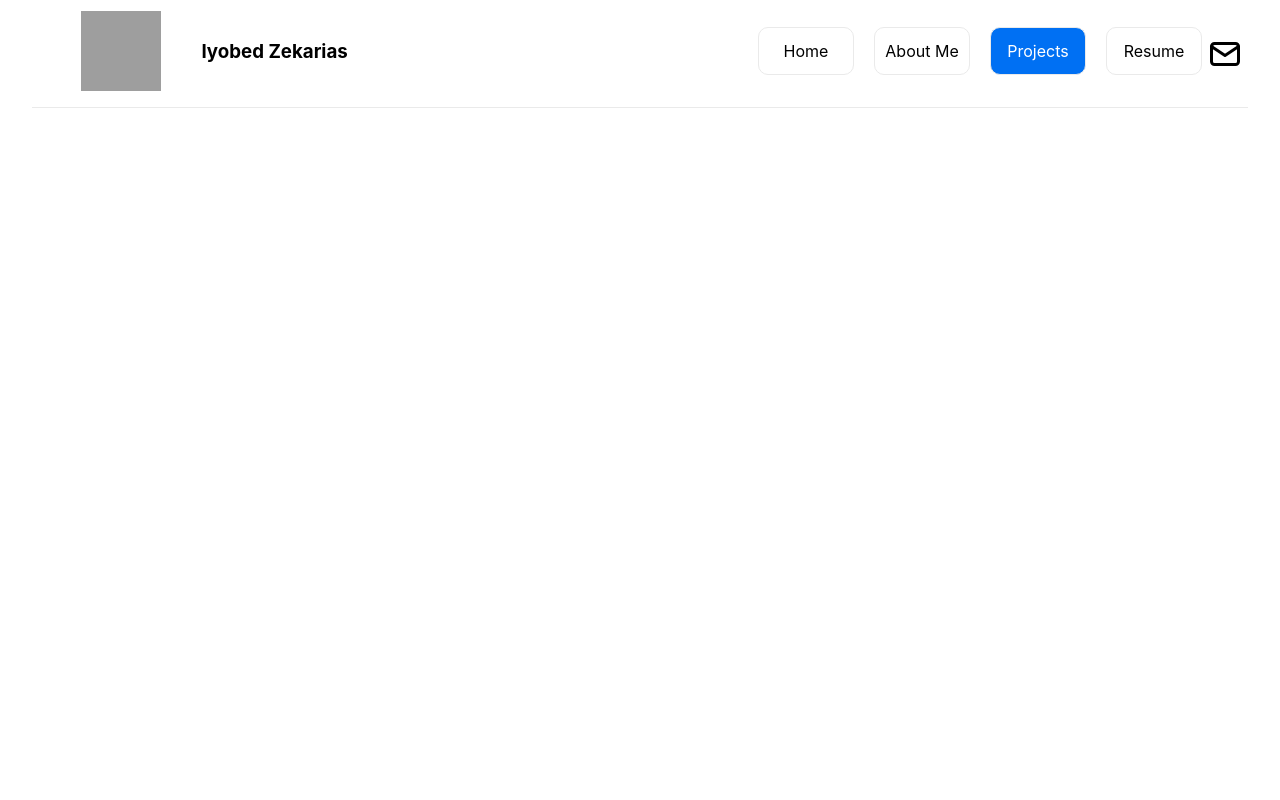
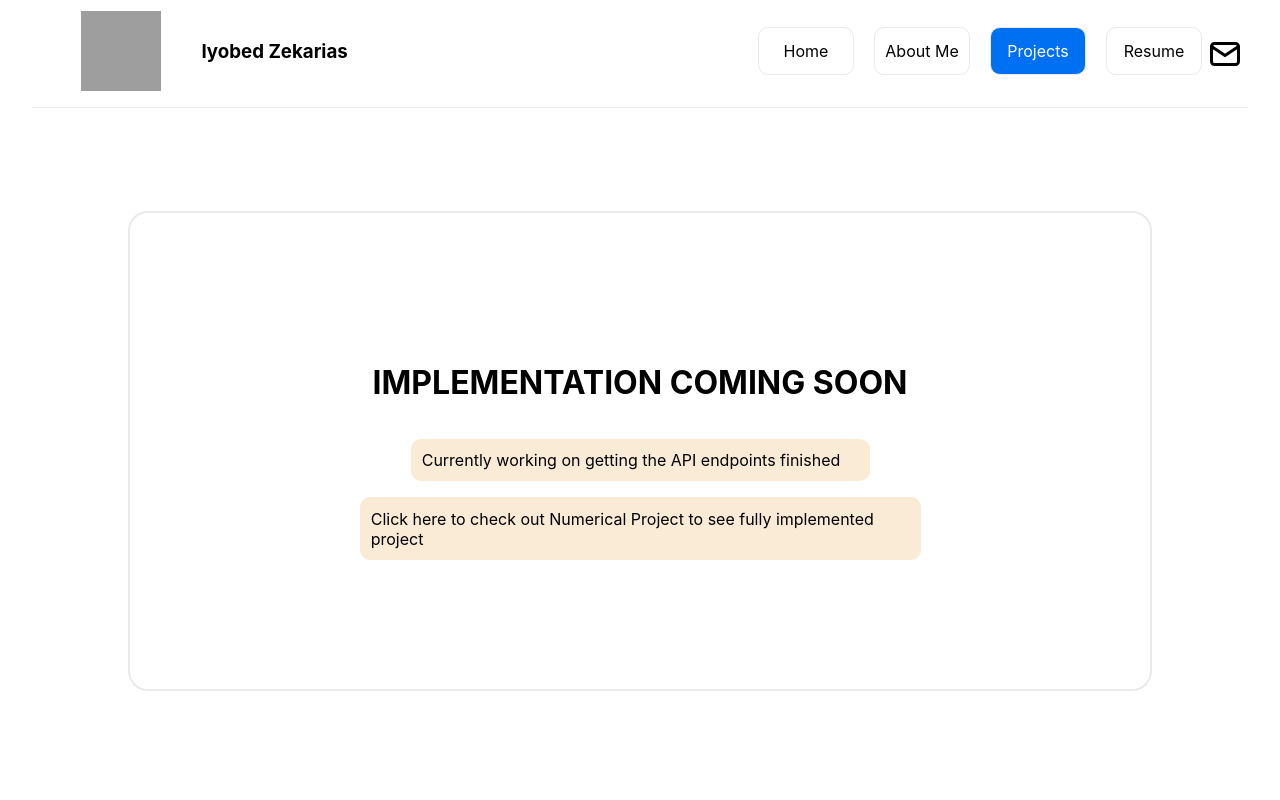
Before and after one commit to IyobedZekarias/portfolio, a Next.js app: page /Projects/wooping in a window 1280 px wide. Shown: the top 800 px of the page. Built offline with nearby package versions, Linux system fonts and the light colour scheme; grey boxes are pictures that could not be loaded.

Commit message:
comming soon

```diff
--- a/pages/Projects/wooping.js
+++ b/pages/Projects/wooping.js
@@ -3,6 +3,7 @@ import Image from "next/image";
 import Link from "next/link";
 import styles from "../../styles/Home.module.css";
 import Header from "../../components/Header";
+import { useState } from "react";
 
 export function getStaticProps() {
   return {
@@ -18,6 +19,8 @@ export function getStaticProps() {
 }
 
 export default function Wooping(props) {
+  const [current, setCurrent] = useState();
+  const resetState = () => { }
   return (
     <div className={styles.container}>
       <Header
@@ -26,7 +29,26 @@ export default function Wooping(props) {
         CaptchaVariables={props.CaptchaVariables}
       />
 
-      <main className={styles.main}></main>
+      <main className={styles.main}>
+        <div
+          className={current == "MORE" ? styles.ANumerical : styles.Numerical}
+          onMouseEnter={() => {
+            if (current != "MORE") {
+              setCurrent("MORE");
+              resetState();
+            }
+          }}
+        >
+          <h1 className={styles.AboutTitle}>IMPLEMENTATION COMING SOON</h1>
+          <p className={styles.AboutParagraph}>
+            Currently working on getting the API endpoints finished
+          </p>
+          <Link className={styles.AboutParagraph} href="/Projects/numerical">
+            Click here to check out Numerical Project to see fully implemented
+            project
+          </Link>
+        </div>
+      </main>
 
       <footer className={styles.footer}>
         <a
```
Also changed, not shown: pages/Projects/cryptography.js (+21 -0 lines).
